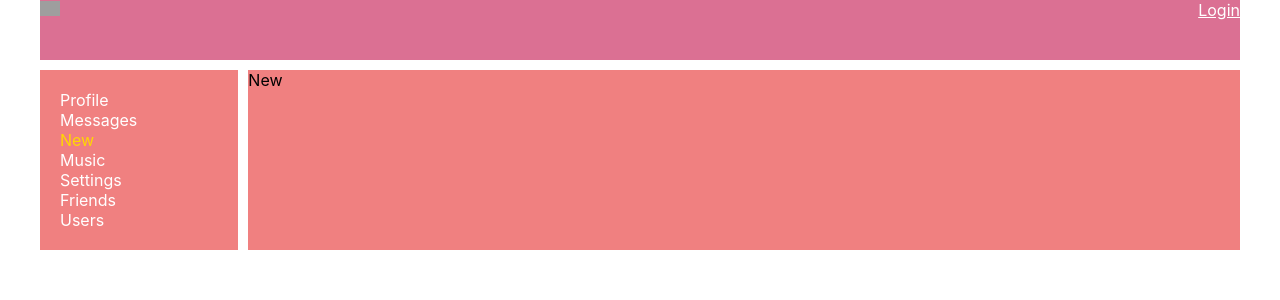
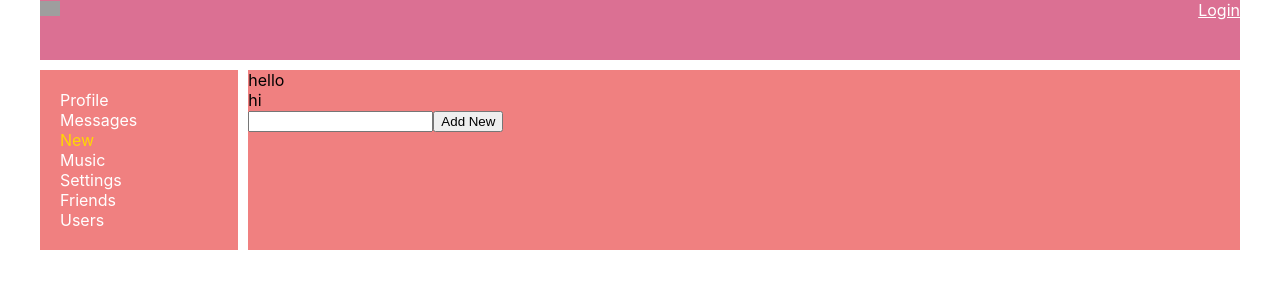
Before and after one commit to ArinaKumeisha/React-of-samurai, a React (Create React App) app: page /new in a window 1280 px wide. Shown: the top 300 px of the page. Built offline with nearby package versions, Linux system fonts and the light colour scheme; no server answers; grey boxes are pictures that could not be loaded.

Commit message:
Практика использования Redux Form

```diff
--- a/src/App.tsx
+++ b/src/App.tsx
@@ -4,12 +4,12 @@ import Navbar from "./components/Navbar/Navbar";
 import {Route} from "react-router-dom";
 import Music from "./components/Music/Music";
 import Settings from "./components/Settings/Music";
-import New from "./components/New/New";
 import HeaderContainer from "./components/Header/HeaderContainer";
 import Login from "./components/Login/Login";
 import DialogsContainer from "./components/Dialogs/DialogsContainer";
 import UsersContainer from "./components/Users/UsersContainer";
 import ProfileContainer from "./components/Profile/ProfileContainer";
+import NewForm from './components/New/New';
 
 
 const App = () => {
@@ -26,7 +26,7 @@ const App = () => {
                 <Route path="/users" render={() =>
                     <UsersContainer/>}/>
 
-                <Route path="/new" render={() => <New/>}/>
+                <Route path="/new" render={() => <NewForm/>}/>
                 <Route path="/music" component={Music}/>
                 <Route path="/settings" component={Settings}/>
                 <Route path="/friends" render={() => <div>f</div>}/>
--- a/src/components/New/New.tsx
+++ b/src/components/New/New.tsx
@@ -1,11 +1,38 @@
 import React from 'react';
+import {useDispatch, useSelector} from 'react-redux';
+import {Field, reduxForm} from 'redux-form';
+import {AppStateType} from '../../redux/redux_store';
 import s from "../New/New.module.css"
+import {addNewMessageForm, initialStateType, messageForStateType} from './new-reducer';
 
-export const News= () => {
+
+const NewForm = () => {
+    const dispatch = useDispatch()
+    const selector = useSelector((state: AppStateType) => state.new.messageForState)
+
+
+    let addMessageForm = (values: any) => {
+        dispatch(addNewMessageForm(values.inputform))
+    }
     return (
         <div>
-            New
-        </div>
+            {selector.map(s => {
+                return <div key={s.id}>{s.message}</div>
+            })}
+            <NewReduxForm onSubmit={addMessageForm}/>
+        </div>)
+}
+const NewComponentForm = (props: any) => {
+    return (
+        <form onSubmit={props.handleSubmit}>
+            <Field
+                component="input"
+                name="inputform"
+            />
+            <button>Add New</button>
+        </form>
     )
 }
-export default News;
+
+const NewReduxForm = reduxForm({form: 'newForm'})(NewComponentForm)
+export default NewForm;
--- /dev/null
+++ b/src/components/New/new-reducer.tsx
@@ -0,0 +1,43 @@
+import React from 'react';
+
+export type initialStateType = {
+    messageForState: messageForStateType[]
+}
+export type messageForStateType = {
+    id: number
+    message: string
+}
+const initialState = {
+    messageForState:[
+        {id: 1, message: "hello"},
+        {id: 2, message: "hi"},
+    ]
+}
+type actionType = {
+    type: "ADD_MESSAGE"
+    messageForm: string
+}
+export const NewReducer = (state = initialState, action: actionType): initialStateType => {
+    switch (action.type) {
+        case "ADD_MESSAGE":
+            const newMessage = {
+                id: new Date().getTime(),
+                message: action.messageForm,
+            }
+            return {
+                ...state, messageForState: [newMessage, ...state.messageForState]
+            }
+
+        default: {
+            return state
+        }
+    }
+}
+export const addNewMessageForm = (messageForm: string): actionType => {
+    return (
+        {
+            type: "ADD_MESSAGE",
+            messageForm
+        }
+    ) as const
+}
--- a/src/components/Profile/myPosts/MyPosts.tsx
+++ b/src/components/Profile/myPosts/MyPosts.tsx
@@ -4,8 +4,7 @@ import Post from "./Post/Post";
 import {MyPostPropsType} from "./MyPostsContainer";
 import {Field, reduxForm} from 'redux-form';
 
-
-function MyPosts(props: MyPostPropsType) {
+const MyPosts = (props: MyPostPropsType)=> {
     const addPost = (value: any) => {
         props.addPost(value.newPost)
     }
@@ -28,7 +27,6 @@ function MyPosts(props: MyPostPropsType) {
         </div>
     )
 }
-
 export const PostForm = (props: any) => {
     return (
         <form
@@ -42,6 +40,4 @@ export const PostForm = (props: any) => {
     )
 }
  const PostReduxForm = reduxForm({form: 'contact'})(PostForm)
-
-
 export default MyPosts;
--- a/src/components/Profile/myPosts/MyPostsContainer.tsx
+++ b/src/components/Profile/myPosts/MyPostsContainer.tsx
@@ -8,7 +8,6 @@ import {Dispatch} from "redux";
 
 type MapStatePropsType = {
     posts: Array<PostsType>
-    newPostText: string
 }
 
 type MapDispatchToPropsType = {
@@ -20,7 +19,6 @@ export type MyPostPropsType = MapStatePropsType & MapDispatchToPropsType
 let mapStateToProps = (state: AppStateType): MapStatePropsType => {
     return {
         posts: state.profilePage.posts,
-        newPostText: state.profilePage.newPostText
     }
 }
 
--- a/src/redux/profile-reducer.tsx
+++ b/src/redux/profile-reducer.tsx
@@ -51,7 +51,6 @@ export type ProfileActionType =
 export type InitialStateType = typeof initialState
 
 let initialState = {
-    newPostText: "",
     profile: null,
     status: "",
     posts: [
@@ -74,13 +73,13 @@ export const profileReducer = (state: InitialStateType = initialState, action: P
         case ACTION_TYPE.ADD_POST:
             const newPost: PostsType = {
                 id: new Date().getTime(),
-                message: state.newPostText,
+                message: action.newMessagePost,
                 likeCount: 0,
                 img: "https://www.fotoprizer.ru/img_inf/st_221.jpg",
             }
             return {
                 ...state,
-                posts: [newPost, ...action.newMessagePost],
+                posts: [newPost, ...state.posts],
             }
         case ACTION_TYPE.SET_USER_PROFILE_SUCCESS:
             return {
--- a/src/redux/redux_store.tsx
+++ b/src/redux/redux_store.tsx
@@ -5,6 +5,7 @@ import {usersReducer} from "./users-reducer";
 import {authReducer} from "./auth-reducer";
 import thunkMiddleWare from "redux-thunk"
 import { reducer as formReducer } from 'redux-form'
+import {NewReducer} from "../components/New/new-reducer";
 
 /*export type ActionsType =
     ReturnType<typeof addPostAC> |
@@ -17,7 +18,8 @@ let rootReducer = combineReducers({              //rootReducer возвраща
     dialogsPage: dialogsReducer,  // ключ: значение
     usersPage: usersReducer,
     auth: authReducer,
-    form: formReducer
+    form: formReducer,
+    new: NewReducer
 })
 
 export type AppStateType=ReturnType<typeof rootReducer>   //  ReturnType -> дай мне  возвращаемый тип rootReducera
```
